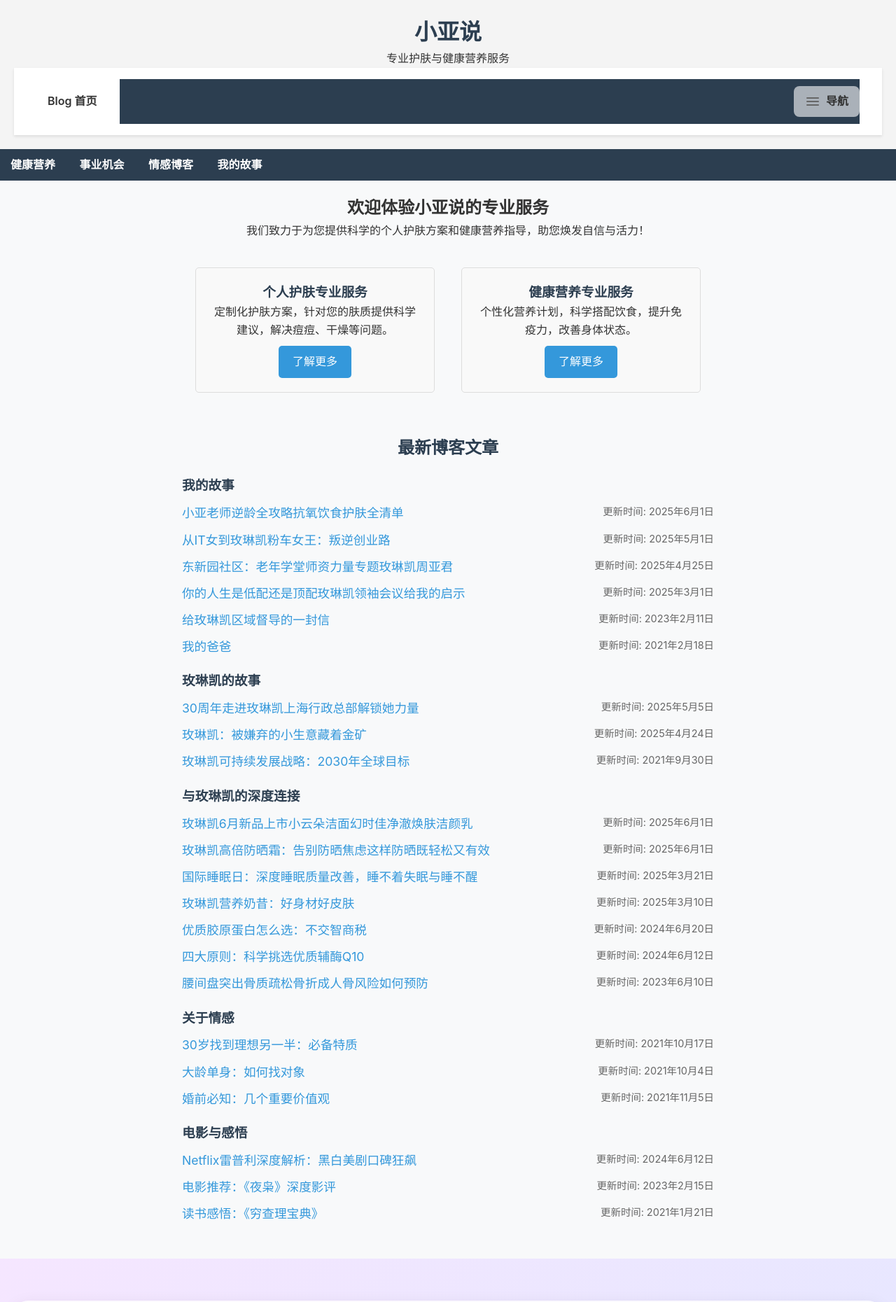
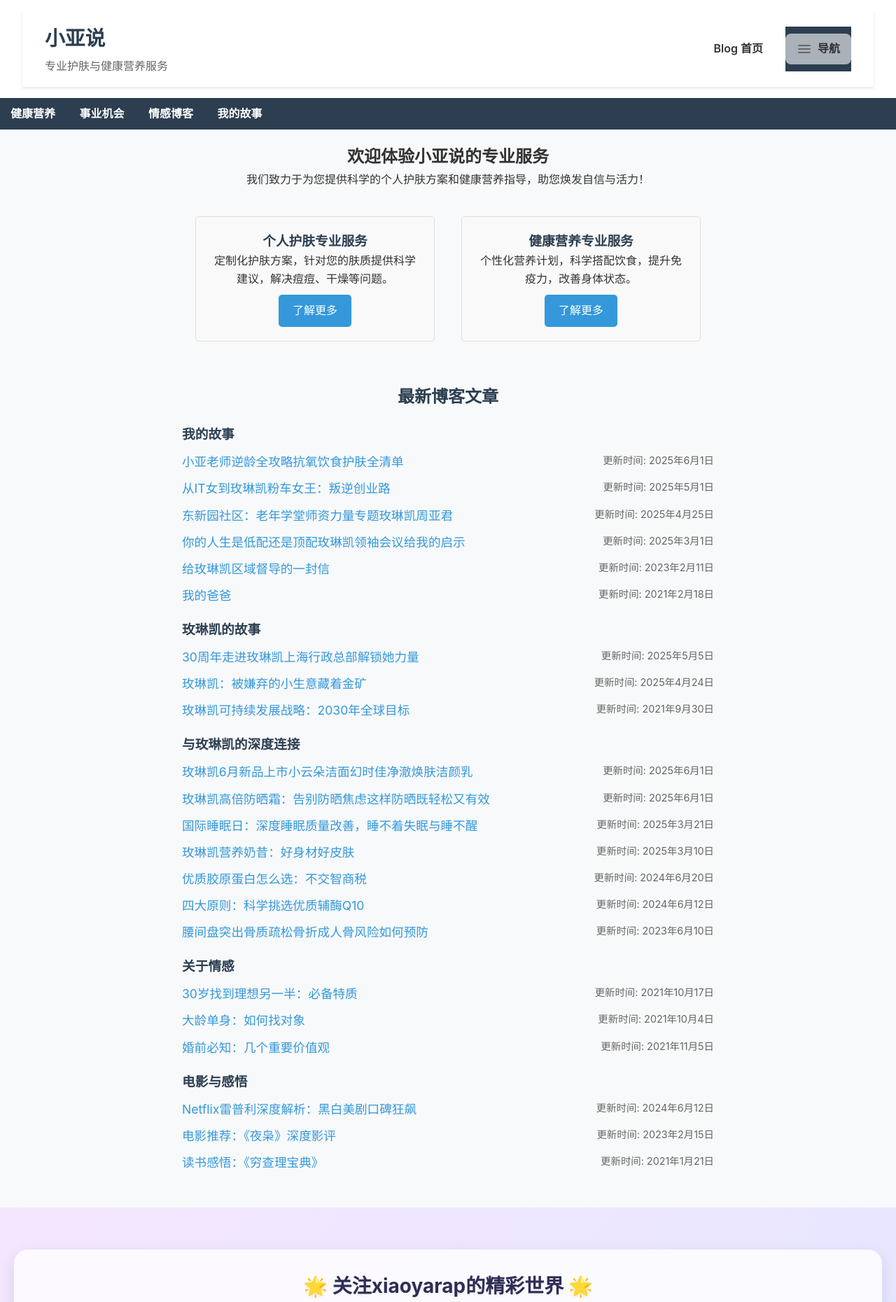
Before and after one commit to xiaoyarap/blog, a Jekyll site: the page built from index.html, in a window 1280 px wide. Shown: the top 1860 px of the page at 70% size. Built offline with Jekyll 4.4.1, drawn with Linux system fonts in a browser that asks for light colours.

Commit message:
update index.html

```diff
--- a/_includes/header.html
+++ b/_includes/header.html
@@ -4,22 +4,42 @@
   <meta charset="UTF-8">
   <meta name="viewport" content="width=device-width, initial-scale=1.0">
 <style>
-        body {
-          font-family: Arial, sans-serif;
+        .site-header {
+          background: #fff;
+          box-shadow: 0 2px 8px rgba(0,0,0,0.05);
+          padding: 1rem 2rem;
+        }
+
+        .header-wrapper {
+          display: flex;
+          justify-content: space-between;
+          align-items: center;
+          flex-wrap: wrap;
+        }
+
+        .brand {
+          flex: 1;
+          min-width: 200px;
+        }
+
+        .brand h1 {
           margin: 0;
-          padding: 0;
-          line-height: 1.6;
-          color: #333;
-        }
-        header {
-          background: #f4f4f4;
-          padding: 20px;
-          text-align: center;
-        }
-        header h1 {
-          margin: 0;
+          font-size: 1.8rem;
           color: #2c3e50;
         }
+
+        .brand p {
+          margin: 4px 0 0;
+          font-size: 1rem;
+          color: #666;
+        }
+
+        .nav-container {
+          display: flex;
+          align-items: center;
+          gap: 1rem;
+        }
+
         .blog-link {
             font-size: 1rem;
             font-weight: 600;
@@ -384,9 +404,12 @@
 </head>
 <body>
   <header class="site-header">
-    <h1>小亚说</h1>
-    <p>专业护肤与健康营养服务</p>
-    <div class="wrapper">
+  <div class="wrapper header-wrapper">
+    <div class="brand">
+      <h1>小亚说</h1>
+      <p>专业护肤与健康营养服务</p>
+    </div>
+    <div class="nav-container">
       <a href="https://xiaoyarap.github.io/blog/" class="blog-link">Blog 首页</a>
       <nav class="site-nav">
         <div class="nav-trigger-area" id="navTrigger">
@@ -410,6 +433,7 @@
         </div>
       </nav>
     </div>
+  </div>
   </header>
 
   <!-- 遮罩层 -->
```
